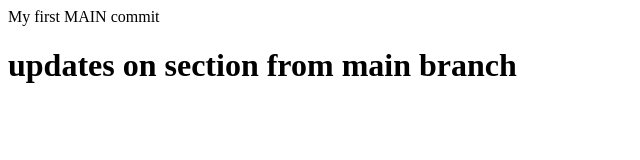
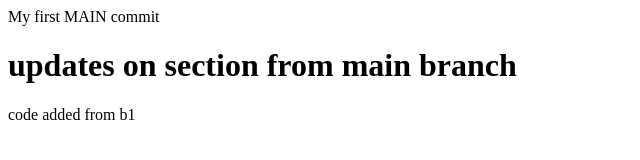
Before and after one commit to RimDH/githubdemo, a plain HTML site: page index.html in a window 1280 px wide. Shown: the whole page, without its empty margins (0-640 px from the left). Drawn offline with Linux system fonts and the light colour scheme.

Commit message:
my work from b1

```diff
--- a/index.html
+++ b/index.html
@@ -8,5 +8,6 @@
 <body>
     My first MAIN commit
     <h1>updates on section from main branch</h1>
+    <p>code added from b1</p>
 </body>
 </html>
```
